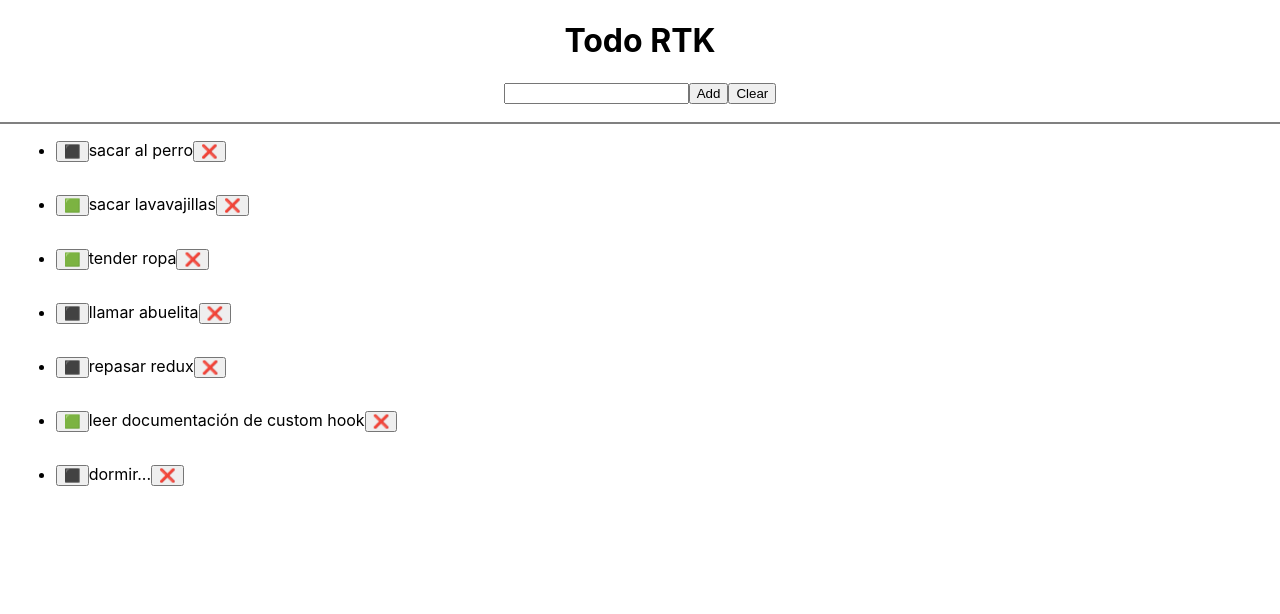
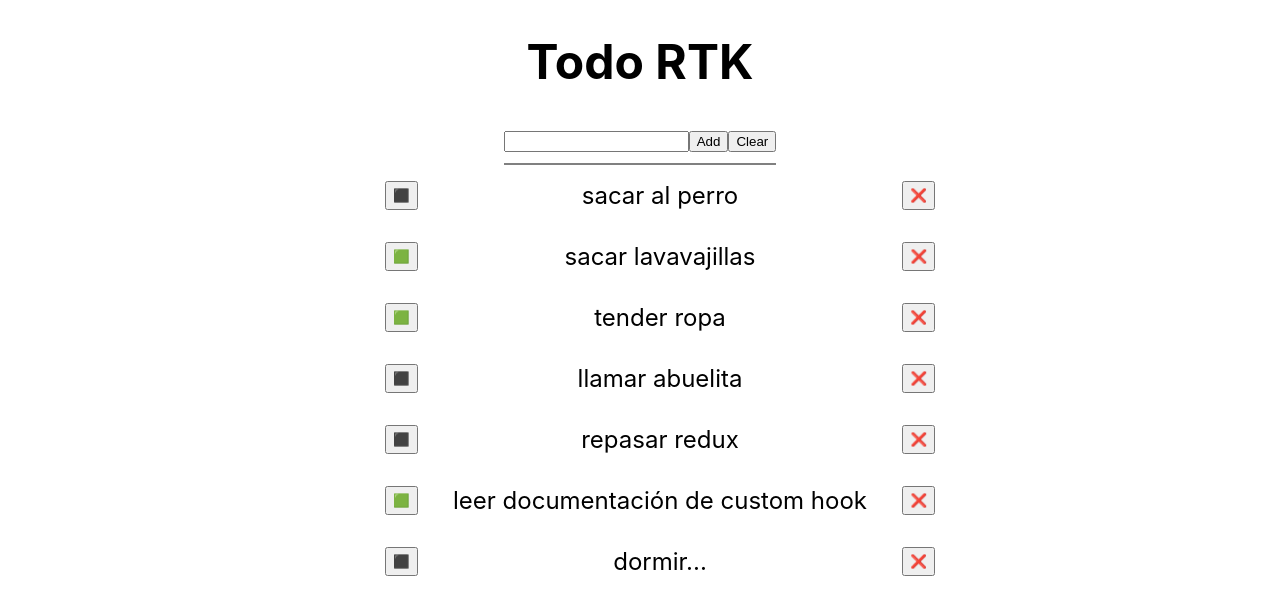
Before and after one commit to Vegm92/202301-w6ch1-victor-granda, a React (Create React App) app: page / in a window 1280 px wide. Shown: the top 614 px of the page. Built offline with nearby package versions, Linux system fonts and the light colour scheme; the HTML template or start-up script is replaced by a standard one.

Commit message:
Add testing to TodosSlice

```diff
--- a/src/components/Todo/Todo.tsx
+++ b/src/components/Todo/Todo.tsx
@@ -1,8 +1,8 @@
-import { TodosStructure } from "../../data/types";
+import { TodoStructure } from "../../data/types";
 import TodoStyled from "./TodoStyled";
 
 export interface TodoProps {
-  todo: TodosStructure;
+  todo: TodoStructure;
 }
 
 const Todo = ({ todo: { id, isDone, name } }: TodoProps): JSX.Element => {
--- a/src/components/Todo/TodoStyled.tsx
+++ b/src/components/Todo/TodoStyled.tsx
@@ -1,5 +1,8 @@
 import styled from "styled-components";
 
-const TodoStyled = styled.div``;
+const TodoStyled = styled.li`
+  display: flex;
+  justify-content: space-between;
+`;
 
 export default TodoStyled;
--- a/src/components/TodoList/TodoList.tsx
+++ b/src/components/TodoList/TodoList.tsx
@@ -6,9 +6,7 @@ const TodoList = (): JSX.Element => {
   return (
     <TodosListStyled>
       {listChapa.map((todo) => (
-        <li key={todo.id}>
-          <Todo todo={todo} />
-        </li>
+        <Todo key={todo.id} todo={todo} />
       ))}
     </TodosListStyled>
   );
--- a/src/components/TodoList/TodoListStyled.tsx
+++ b/src/components/TodoList/TodoListStyled.tsx
@@ -5,6 +5,8 @@ const TodosListStyled = styled.ul`
   flex-direction: column;
   gap: 2rem;
   margin: 1rem;
+  list-style: none;
+  min-width: 550px;
 `;
 
 export default TodosListStyled;
--- a/src/data/types.tsx
+++ b/src/data/types.tsx
@@ -1,7 +1,7 @@
-export interface TodosStructure {
+export interface TodoStructure {
   id: number;
   name: string;
   isDone: boolean;
 }
 
-export type TodosListStructure = TodosStructure[];
+export type TodosListStructure = TodoStructure[];
--- a/src/features/TodosSlice.tsx
+++ /dev/null
@@ -1,17 +0,0 @@
-import { createSlice, PayloadAction } from "@reduxjs/toolkit";
-import { TodosListStructure } from "../data/types";
-
-export const initialTodos: TodosListStructure = [];
-
-export const todosSlice = createSlice({
-  name: "todos",
-  initialState: initialTodos,
-  reducers: {
-    loadTodos: (
-      currentTodos: TodosListStructure,
-      action: PayloadAction<TodosListStructure>
-    ) => [...action.payload],
-  },
-});
-
-export const todosReducer = todosSlice.reducer;
--- a/src/index.css
+++ b/src/index.css
@@ -5,8 +5,16 @@ body {
     sans-serif;
   -webkit-font-smoothing: antialiased;
   -moz-osx-font-smoothing: grayscale;
+  font-size: 1.5rem;
 }
 
 h1 {
   text-align: center;
+  width: fit-content;
 }
+
+#root {
+  display: flex;
+  flex-direction: column;
+  align-items: center;
+}
--- /dev/null
+++ b/src/store/features/TodosSlice.tsx
@@ -0,0 +1,29 @@
+import { createSlice, PayloadAction } from "@reduxjs/toolkit";
+import { TodosListStructure } from "../../data/types";
+
+export const initialTodos: TodosListStructure = [];
+
+export const todosSlice = createSlice({
+  name: "todos",
+  initialState: initialTodos,
+  reducers: {
+    loadTodos: (
+      currentTodos: TodosListStructure,
+      action: PayloadAction<TodosListStructure>
+    ) => [...action.payload],
+    removeTodos: (currentTodos, action: PayloadAction<number>) =>
+      currentTodos.filter((todos) => todos.id !== action.payload),
+    toggleTodos: (currentTodos, action: PayloadAction<number>) =>
+      currentTodos.map((todo) => ({
+        ...todo,
+        isDone: todo.id === action.payload ? !todo.isDone : todo.isDone,
+      })),
+  },
+});
+
+export const todosReducer = todosSlice.reducer;
+export const {
+  loadTodos: loadTodosActionCreators,
+  removeTodos: removeTodosActionCreator,
+  toggleTodos: toggleTodosIsDoneActionCreators,
+} = todosSlice.actions;
--- a/src/store/index.ts
+++ b/src/store/index.ts
@@ -1,5 +1,5 @@
 import { configureStore, ThunkAction, Action } from "@reduxjs/toolkit";
-import { todosReducer } from "../features/TodosSlice";
+import { todosReducer } from "./features/TodosSlice";
 
 export const store = configureStore({
   reducer: { todos: todosReducer },
```
Also changed, not shown: 1 other file (tests, documents, lock files or other folders).
